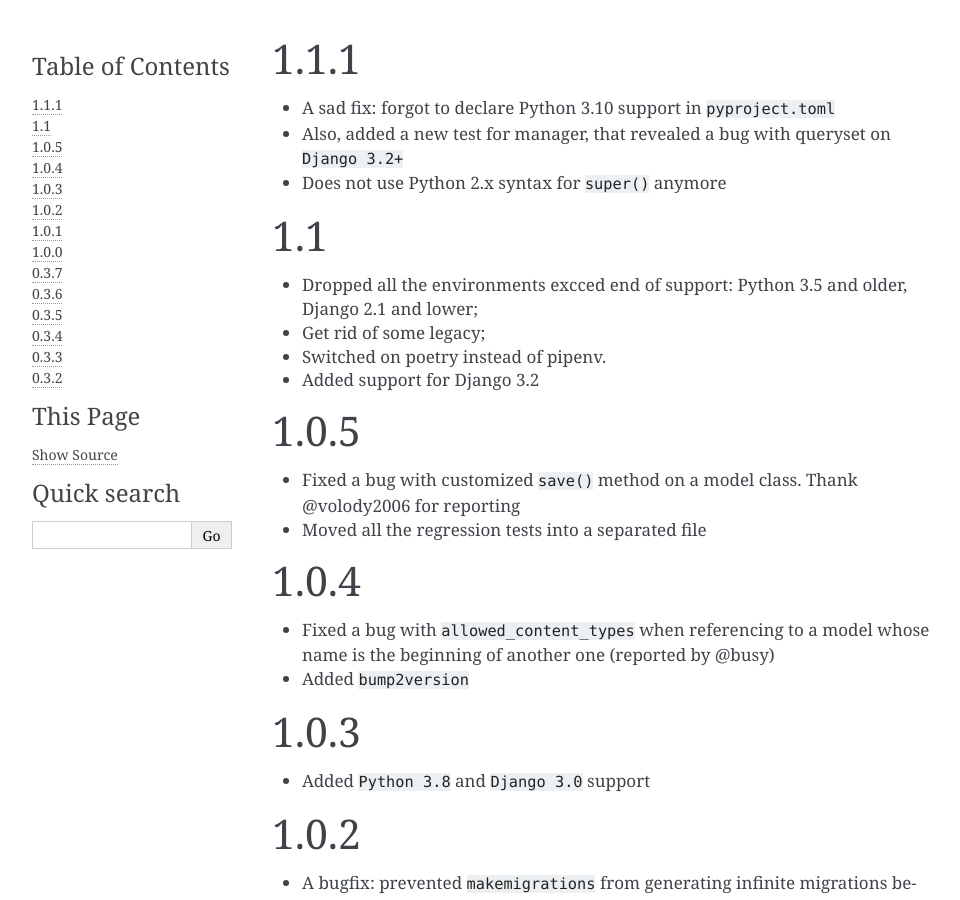
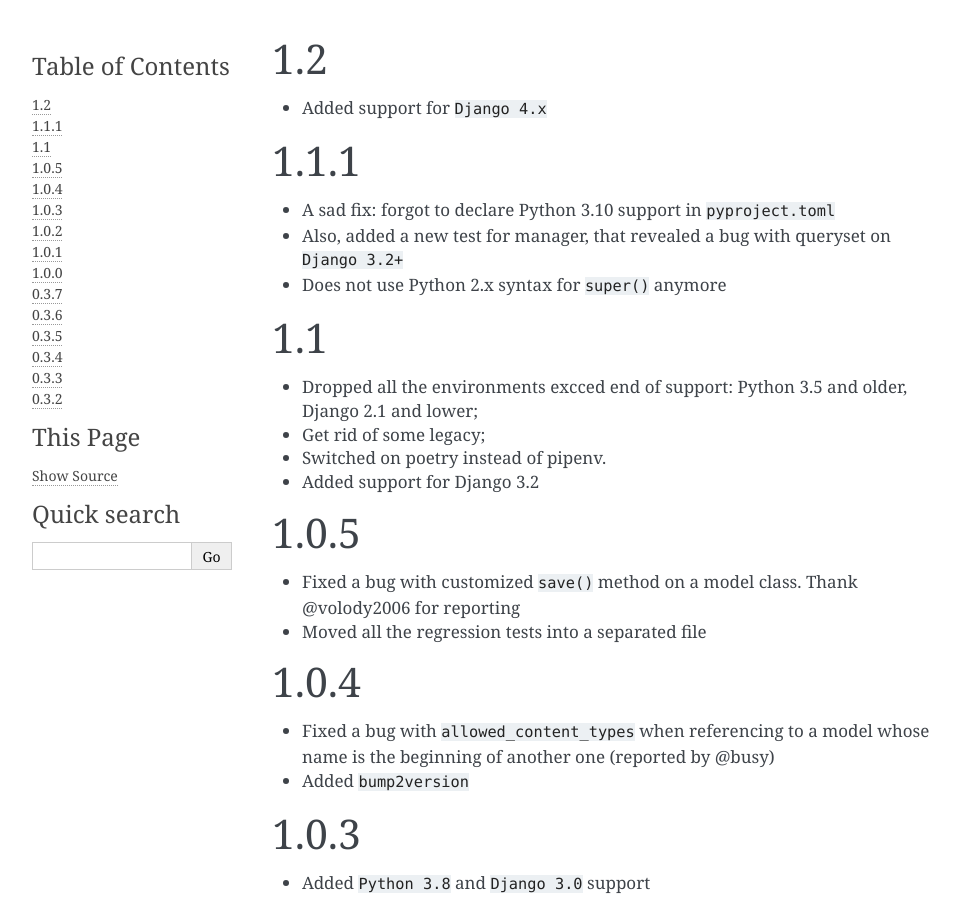
Before and after one commit to marazmiki/django-generic-helpers, a Sphinx documentation site: the page built from docs/changelog.rst, in a window 1280 px wide and 900 px high. Shown: the whole window, without its empty margins (148-1108 px from the left). Built offline with Sphinx 7.4.7, drawn with Linux system fonts in a browser that asks for light colours.

Commit message:
Declared Django 4.x support and preparing to bump 1.2 :tada:

```diff
--- a/docs/changelog.rst
+++ b/docs/changelog.rst
@@ -1,3 +1,9 @@
+1.2
+---
+
+* Added support for ``Django 4.x``
+
+
 1.1.1
 -----
 * A sad fix: forgot to declare Python 3.10 support in ``pyproject.toml``
--- a/pyproject.toml
+++ b/pyproject.toml
@@ -14,6 +14,7 @@ classifiers = [
     "Framework :: Django :: 2.2",
     "Framework :: Django :: 3.1",
     "Framework :: Django :: 3.2",
+    "Framework :: Django :: 4.0",
     "Intended Audience :: Developers",
     "License :: OSI Approved :: MIT License",
     "Operating System :: OS Independent",
```
Also changed, not shown: 1 other file.
